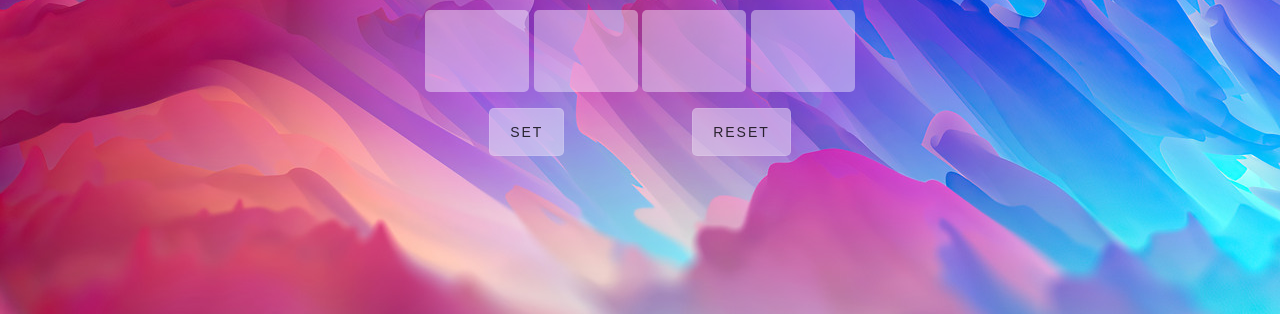
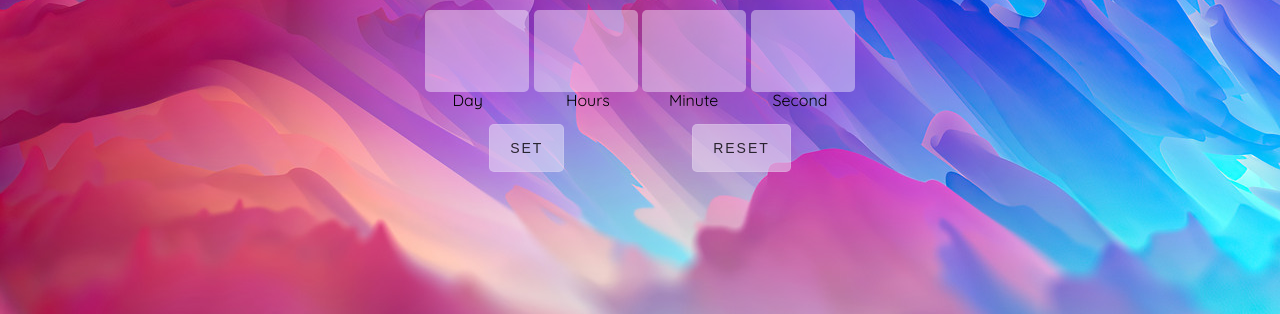
Before and after one commit to kindnemo/stupid-timer-app, a plain HTML site: page index.html in a window 1280 px wide. Shown: the part 486-800 px from the top of the page. Drawn offline with Linux system fonts and the light colour scheme.

Commit message:
Added a little more styling

```diff
--- a/index.html
+++ b/index.html
@@ -44,6 +44,12 @@
                         <input type="number"class="setter" id="minute-set" name="minute-set" value="minute">
                         <input type="number"class="setter" id="second-set" name="second-set"
                         value="second">
+                        <div class="indicator-container">
+                            <p class="indicator">Day</p>
+                            <p class="indicator indi-hour">Hours</p>
+                            <p class="indicator indi-minute">Minute</p>
+                            <p class="indicator">Second</p>
+                        </div>
                         <div class="buttons">
                             <button>Set</button>
                             <button>Reset</button>
--- a/style.css
+++ b/style.css
@@ -47,6 +47,7 @@ body{
     font-size: 7vh;
     background-color: rgba(255,255,255,0.4);
     text-align: center;
+    transition: all 0.2s ease-in-out;
 }
 
 /* Code to remove the arrow buttons from innput type="number" */
@@ -63,9 +64,21 @@ input[type=number]{
 
 
 
-
-
-
+.indicator-container{
+    display: flex;
+    flex-direction: row;
+    /* align-items: center; */
+}
+.indicator{
+    display: inline;
+    margin: auto;
+}
+.indi-hour{
+    margin-left: 3.5em;
+}
+.indi-minute{
+    margin-left: 2em;
+}
 .buttons{
     display: flex;
     flex-direction: row;
```
